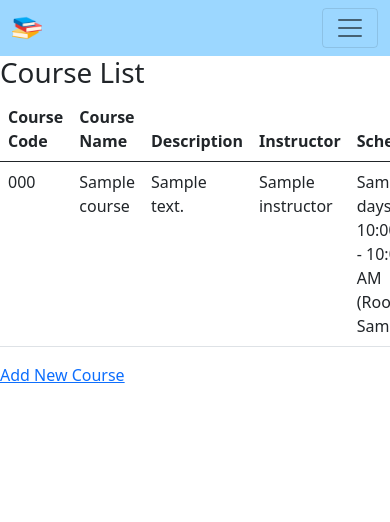
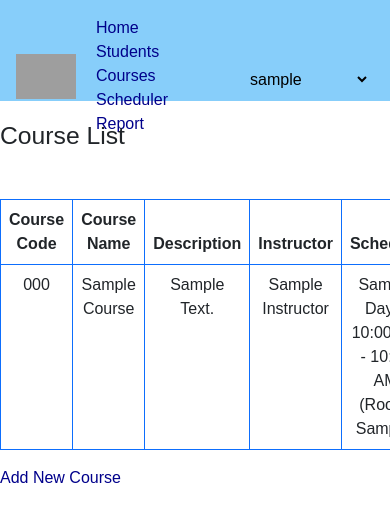
Before and after one commit to mohmmad-freed/web-project, a Django app: template courses/templates/courses/Admin/courses_list.html in a window 390 px wide; the page is wider, and only the part inside the window is pictured. Shown: the top 522 px of that part. Run offline with Django 3.2, Linux system fonts and the light colour scheme; the template is opened without the code that fills it: most values are stand-ins (such as "Sample title", 1, 10 or a date in 2020); grey boxes are pictures that could not be loaded.

Commit message:
fixed admin pages

```diff
--- a/courses/templates/courses/Admin/addSchedule.html
+++ b/courses/templates/courses/Admin/addSchedule.html
@@ -3,11 +3,11 @@
 {% load static %}
 <link href="https://cdn.jsdelivr.net/npm/bootstrap@5.0.2/dist/css/bootstrap.min.css" rel="stylesheet" integrity="sha384-EVSTQN3/azprG1Anm3QDgpJLIm9Nao0Yz1ztcQTwFspd3yD65VohhpuuCOmLASjC" crossorigin="anonymous">
 {% block content %}
-    <h1>Add New Schedule</h1>
+    <h2 style="margin-top: 20px; margin-left: 10px;">Add New Schedule</h2>
     <form method="post">
         {% csrf_token %}
         {{ form.as_p }}
-        <button type="submit" class="btn btn-primary">Add Schedule</button>
+        <button type="submit" class="btn btn-primary" style="margin-bottom: 20px; margin-left: 10px;">Add Schedule</button>
     </form>
-    <a href="{% url 'schedule_list' %}">Back to Schedule List</a>
+    <a href="{% url 'schedule_list' %}" style= " margin-left: 10px;">Back to Schedule List</a>
     {% endblock content %}
--- a/courses/templates/courses/Admin/addcourses.html
+++ b/courses/templates/courses/Admin/addcourses.html
@@ -3,12 +3,12 @@
 {% load static %}
 <link href="https://cdn.jsdelivr.net/npm/bootstrap@5.0.2/dist/css/bootstrap.min.css" rel="stylesheet" integrity="sha384-EVSTQN3/azprG1Anm3QDgpJLIm9Nao0Yz1ztcQTwFspd3yD65VohhpuuCOmLASjC" crossorigin="anonymous">
 {% block content %}
-    <h1>Add Course</h1>
+    <h2 style="margin-top : 20px">Add Course</h2>
     <form method="POST">
         {% csrf_token %}
         {{ form.as_p }}
-        <button type="submit" class="btn btn-primary">Add Course</button>
+        <button type="submit" class="btn btn-primary" style="margin-bottom: 20px;">Add Course</button>
     </form>
-    <a href="{% url 'course_list' %}">Back to Course List</a>
+    <a href="{% url 'course_list' %}" style="padding-bottom: 20px;">Back to Course List</a>
 
 {%endblock content%}
--- a/courses/templates/courses/Admin/courses_list.html
+++ b/courses/templates/courses/Admin/courses_list.html
@@ -1,11 +1,11 @@
 {% extends "courses/Admin/mainadmin.html" %}
 {% load static %}
-<link href="https://cdn.jsdelivr.net/npm/bootstrap@5.0.2/dist/css/bootstrap.min.css" rel="stylesheet" integrity="sha384-EVSTQN3/azprG1Anm3QDgpJLIm9Nao0Yz1ztcQTwFspd3yD65VohhpuuCOmLASjC" crossorigin="anonymous">
+<link  rel="stylesheet" href="https://cdn.jsdelivr.net/npm/bootstrap@5.3.3/dist/css/bootstrap.min.css">
 
-<link rel="stylesheet" href="{% static 'css/style.css' %}">
+<link rel="stylesheet" href="{% static 'css/index.css' %}">
 {% block content %}
-    <h1>Course List</h1>
-    <table class="table">
+    <h2 style="margin-top: 20px">Course List</h2>
+    <table class="table table-bordered mt-5 text-center border-primary text-capitalize">
         <thead>
             <tr>
                 <th>Course Code</th>
--- a/courses/templates/courses/Admin/mainadmin.html
+++ b/courses/templates/courses/Admin/mainadmin.html
@@ -8,7 +8,7 @@
     <link rel="stylesheet" type="text/css" href={% static "css/style.css" %}>
     <meta charset="UTF-8">
     <meta name="viewport" content="width=device-width, initial-scale=1.0">
-    <title>Document</title>
+    <title>Course Registration System | Admin</title>
 </head>
 <body>
 
--- a/courses/templates/courses/Admin/navgibaradmin.html
+++ b/courses/templates/courses/Admin/navgibaradmin.html
@@ -1,33 +1,30 @@
+{% load static %}
+<link rel="stylesheet" href="{% static 'css/index.css' %}">
 
-{% load static %}
 
-<nav class="navbar navbar-expand-lg navbar-light bg-light">
-    <div class="container-fluid">
-      <img src="{% static "images/image.png" %}" alt="" width="30" height="24">
+  <nav>
+    <div class="nav-content Content">
+        <div class="ul-content">
+            <div class="mb-3">
+                <a href="{% url 'home' %}">
+                    <img src="https://www.marefa.org/w/images/thumb/2/26/شعار_الجامعة.png/800px-شعار_الجامعة.png" width="60px" alt="logo">
+                </a>
+            </div>
+            <ul>
+                <li><a href="{% url 'homeAdmin' %}" style="color: #00008b; text-decoration: none;">Home</a></li>
+                <li><a href="{% url 'student_course_list' %}" style="color: #00008b; text-decoration: none;">Students</a></li>
+                <li><a href="{% url 'course_list' %}" style="color:#00008b;text-decoration: none;">Courses</a></li>
+                <li><a href="{% url 'schedule_list' %}" style="color:#00008b;text-decoration: none;">Scheduler</a></li>
+                <li><a href="{% url 'course_report' %}" style="color: #00008b; text-decoration: none;">Report</a></li>
 
-      <button class="navbar-toggler" type="button" data-bs-toggle="collapse" data-bs-target="#navbarSupportedContent" aria-controls="navbarSupportedContent" aria-expanded="false" aria-label="Toggle navigation">
-        <span class="navbar-toggler-icon"></span>
-      </button>
-      <div class="collapse navbar-collapse" id="navbarSupportedContent">
-        <ul class="navbar-nav me-auto mb-2 mb-lg-0">
-
-          <li class="nav-item">
-            <a class="nav-link" href={% url "student_course_list" %}>students</a>
-          </li>
-        </li>
-        <li class="nav-item">
-          <a class="nav-link" href={% url "schedule_list" %}>schedules</a>
-        </li>
-        <li class="nav-item">
-            <a class="nav-link" href={% url "course_list" %}>courses</a>
-          </li>
-          <li class="nav-item">
-            <a class="nav-link" href={% url "course_report" %}>report</a>
-          </li>
-
-          <li class="nav-item">
-            <a class="nav-link" href={% url 'logout' %}>Log Out</a>
-           <li>
-      </div>
+            </ul>
+        </div>
+        <div class="logout">
+            <select name="" style="background: none;" id="pageSelect" onchange="location = this.value;">
+                <option>{{ username }}</option>
+                <option value="{% url 'profile' %}">My Account</option>
+                <option value="{% url 'logout' %}" class="btn btn-danger">Logout</option>
+            </select>
+        </div>
     </div>
-  </nav>
+</nav>
--- a/courses/templates/courses/Admin/schedule_list.html
+++ b/courses/templates/courses/Admin/schedule_list.html
@@ -6,7 +6,9 @@
     <link rel="stylesheet" href="{% static 'css/style.css' %}">
 {% block content %}
     <h1>Schedule List</h1>
-    <table class="table">
+    {% comment %} <table class="table">     {% endcomment %}
+        <table class="table table-bordered mt-5 text-center border-primary text-capitalize">
+
         <thead>
             <tr>
                 <th>Days</th>
--- a/courses/templates/courses/Student/courses.html
+++ b/courses/templates/courses/Student/courses.html
@@ -50,9 +50,6 @@
             <button type="submit" class="btn btn-primary">Search</button>
         </form>
 
-        {% if student %}
-            <p>Welcome, {{ student.user.username }} (ID: {{ student.id }})</p>
-        {% endif %}
 
         {% if messages %}
             <div class="messages">
--- a/courses/urls.py
+++ b/courses/urls.py
@@ -5,6 +5,7 @@ from . import views
 
 urlpatterns = [
     path('my_courses/', views.my_courses, name="my_courses"),
+    path('homeAdmin/', views.homeAdmin, name="homeAdmin"),
     path('home/', views.home, name="home"),
     path('', views.login_view, name="login"),
     path('register/', views.register, name="register"),
@@ -15,7 +16,7 @@ urlpatterns = [
     path('addcourse/', views.add_course, name='add_course'),
     path('course_list/', views.course_lista, name='course_list'),
     path('addschedule/', views.add_schedule, name='add_schedule'),
-    path('schedules/', views.schedule_list, name='schedule_list'),
+    path('schedule_list/', views.schedule_list, name='schedule_list'),
     path('student_course_list/', views.student_course_list, name='student_course_list'),
     path('logout/', views.logout_view, name="logout"),
     path('courses/', views.courses, name="courses"),
```
Also changed, not shown: courses/decorators.py (added, +34 -0 lines), courses/templates/courses/Admin/course_report.html (+4 -4 lines), courses/templates/courses/Admin/homeAdmin.html (added, +81 -0 lines), courses/templates/courses/Admin/student_course_list.html (+22 -6 lines), courses/views.py (+11 -0 lines), db.sqlite3.
